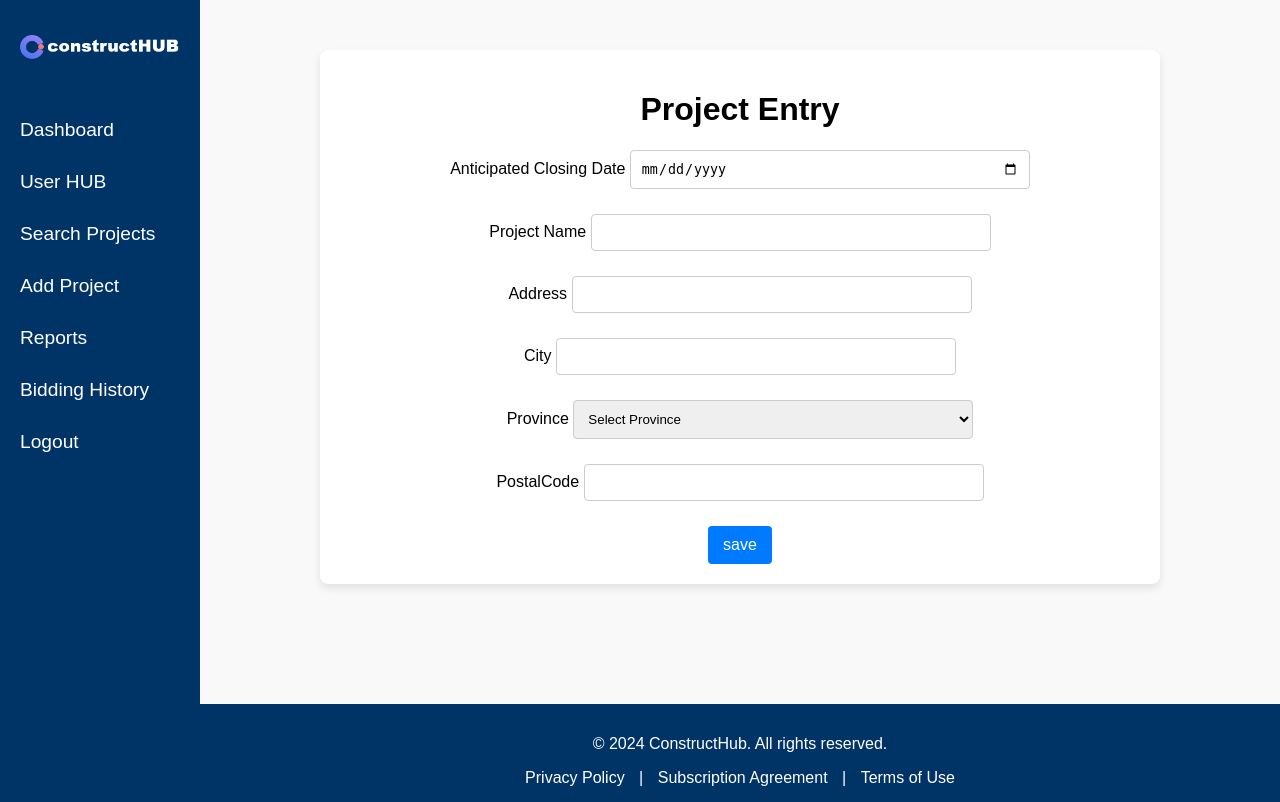
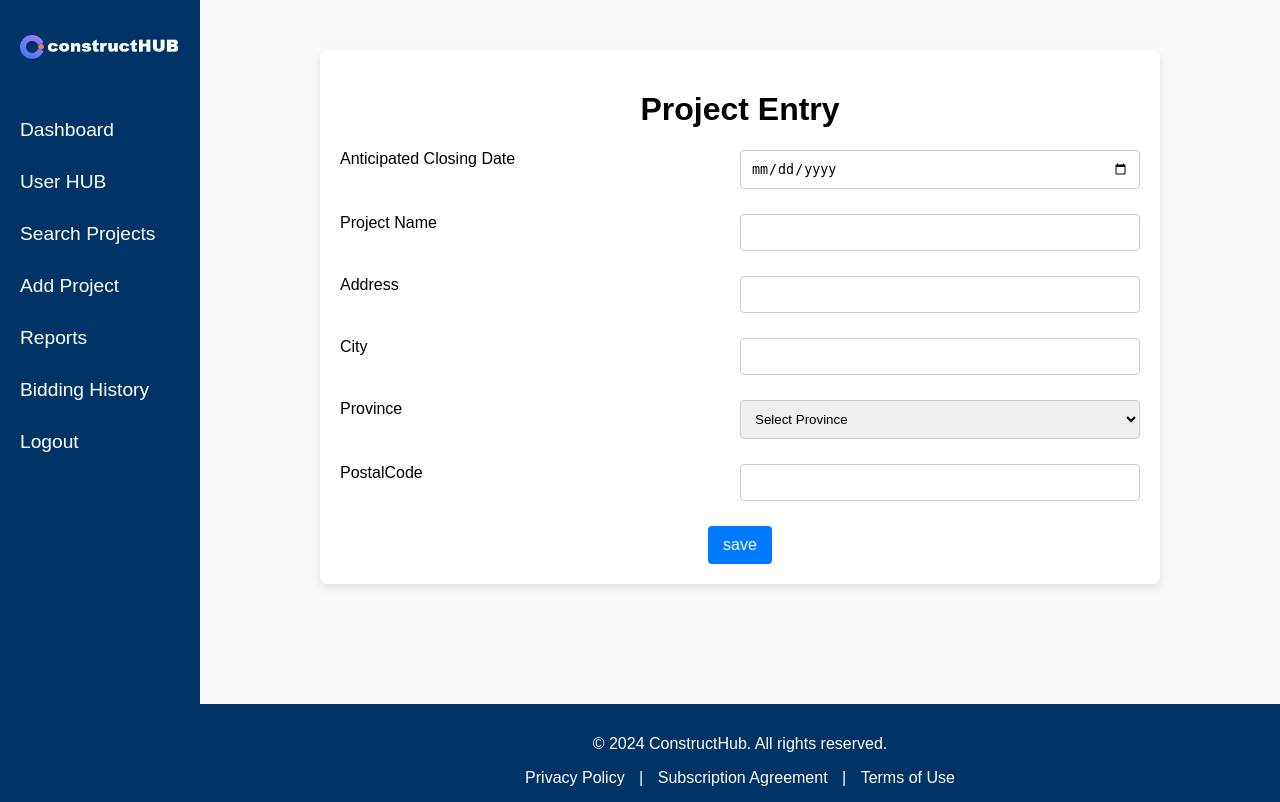
Before and after one commit to Sasin-hnb/flask, a Flask app: page /add_project in a window 1280 px wide. Run offline with Flask 3, Linux system fonts and the light colour scheme; a user stored in the database is signed in.

Commit message:
Edit add project page

```diff
--- a/static/CSS/add_project.css
+++ b/static/CSS/add_project.css
@@ -5,6 +5,12 @@
   padding: 20px;
   box-shadow: 0 4px 8px rgba(0, 0, 0, 0.1);
   border-radius: 8px;
+}
+
+.layout {
+  margin-bottom: 10px;
+  display: flex;
+  justify-content: space-between;
 }
 
 .input-field {
@@ -24,8 +30,9 @@
 }
 
 .scope-item label {
-width: 300px;  /* Adjust width to match input fields */
-min-width: 200px;
+  width: 300px;
+  /* Adjust width to match input fields */
+  min-width: 200px;
   flex: 1.5;
   text-align: left;
 }
--- a/templates/Add_Project.html
+++ b/templates/Add_Project.html
@@ -17,26 +17,23 @@
         <div class="container">
             <h1>Project Entry</h1>
             <form>
-                <div style="margin-bottom: 10px;">
+                <div class="layout">
                     <label for="closingDate">Anticipated Closing Date</label>
                     <input type="date" id="closingDate" name="closingDate" class="input-field" required>
                 </div>
-                <div style="margin-bottom: 10px;">
+                <div class="layout">
                     <label for="projectName">Project Name</label>
                     <input type="text" id="projectName" name="projectName" class="input-field" required>
                 </div>
-                <div style="margin-bottom: 10px;">
+                <div class="layout">
                     <label for="address">Address</label>
                     <input type="text" id="address" name="address" class="input-field" required>
                 </div>
-                <div class="form-row" style="margin-bottom: 10px;">
-                    <div>
-                        <div style="margin-bottom: 10px;">
-
+                <div class="layout">
                     <label for="city">City</label>
                     <input type="text" id="city" name="city" class="input-field" required>
                 </div>
-                        <div>
+                <div class="form-row layout" >
                     <label for="province">Province</label>
                     <select id="province" name="province" class="input-field" required>
                         <option value="">Select Province</option>
@@ -53,9 +50,7 @@
                         <option value="Saskatchewan">Saskatchewan</option>
                     </select>
                 </div>
-                    </div>
-                </div>
-                <div style="margin-bottom: 10px;">
+                <div class="layout">
                     <label for="postalCode">PostalCode</label>
                     <input type="text" id="postalCode" name="postalCode" class="input-field" required>
                 </div>
```
Lines whose indentation alone changed are shown as unchanged.
